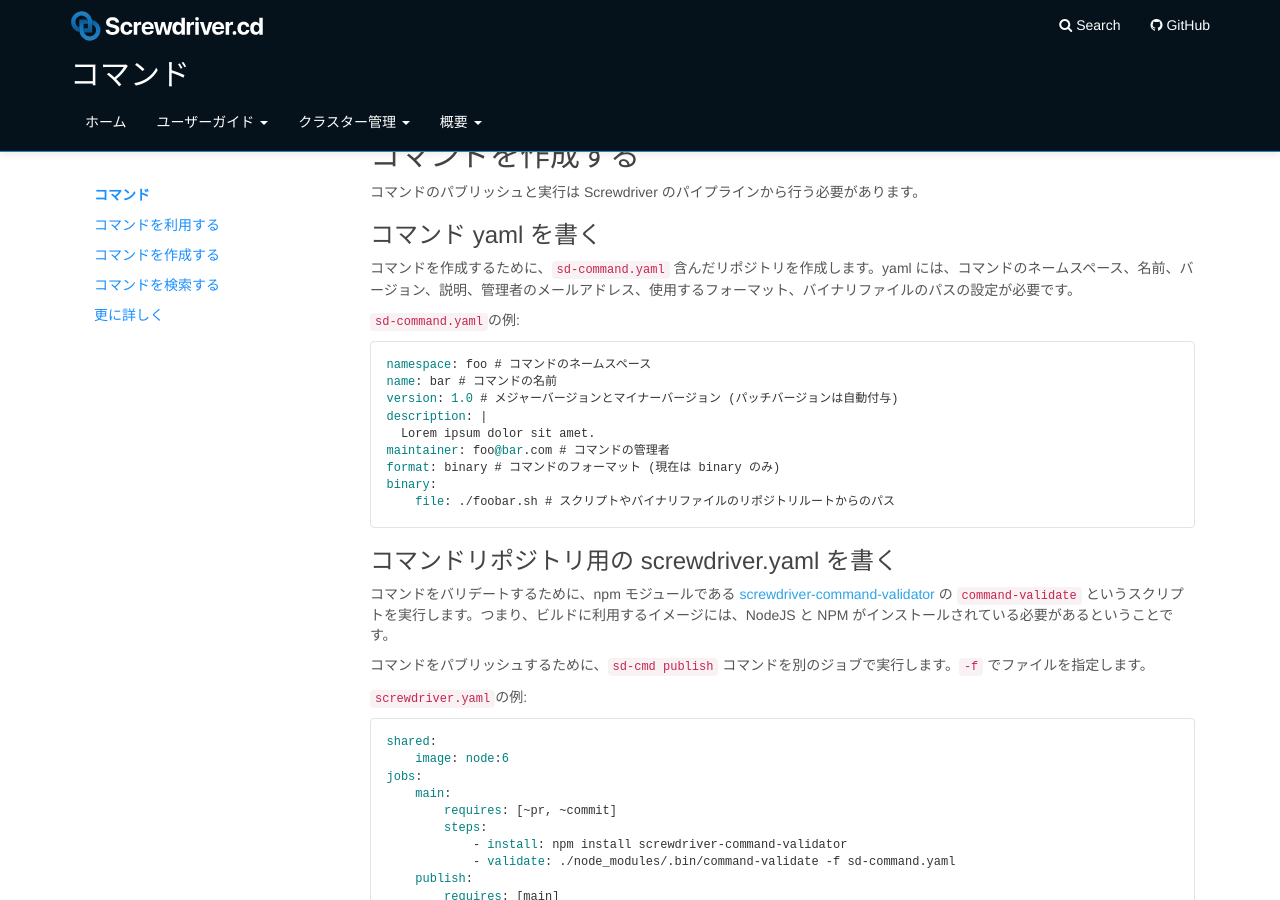
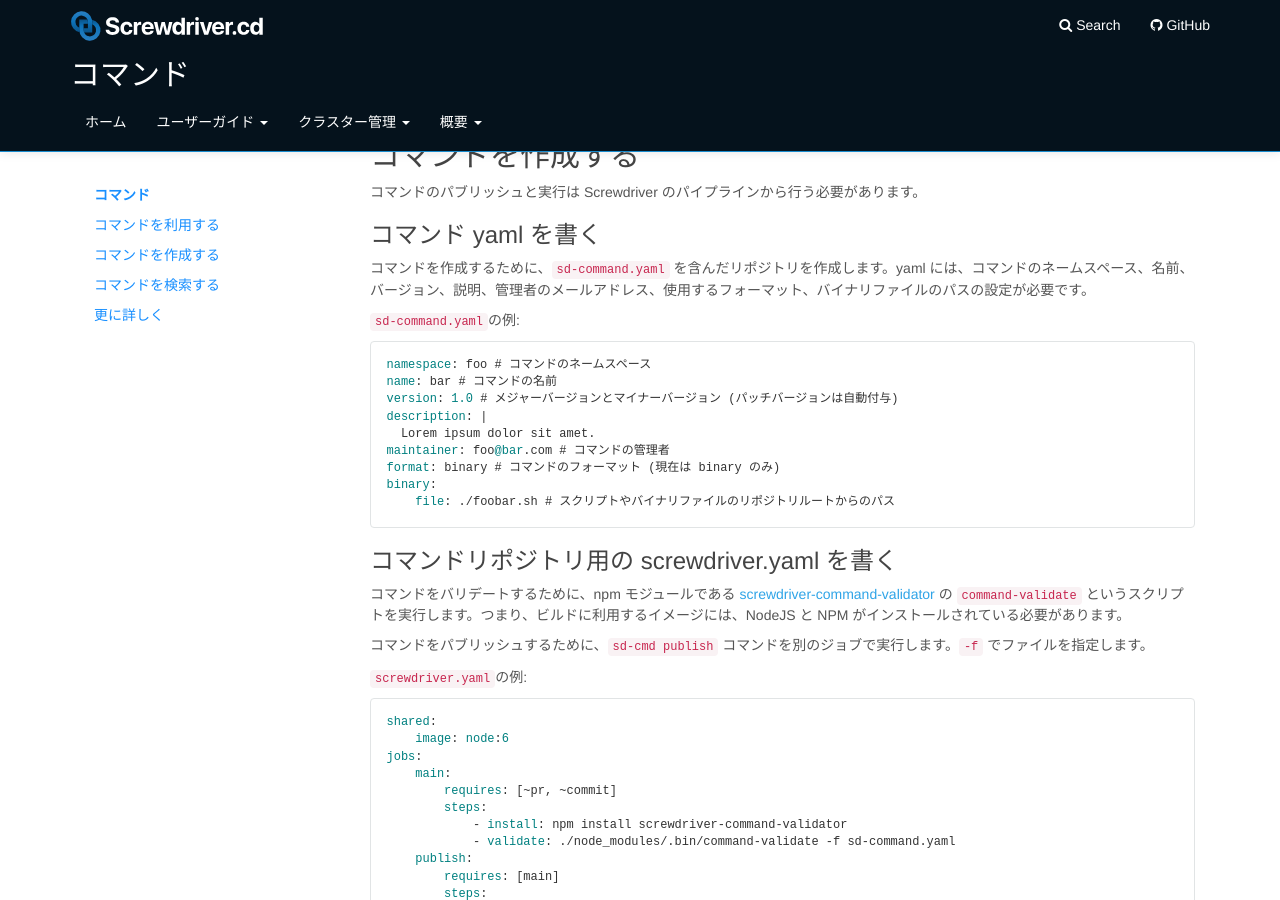
Before and after one commit to screwdriver-cd/guide, a Jekyll site: the page built from docs/ja/user-guide/commands.md, in a window 1280 px wide and 900 px high, scrolled down 726 px. Built offline with Jekyll 4.4.1, drawn with Linux system fonts in a browser that asks for light colours.

Commit message:
Update commands.md

```diff
--- a/docs/ja/user-guide/commands.md
+++ b/docs/ja/user-guide/commands.md
@@ -60,7 +60,7 @@ $ /opt/sd/commands/foo/bar/1.0.1/foobar.sh -baz sample
 
 ### コマンド yaml を書く
 
-コマンドを作成するために、`sd-command.yaml` 含んだリポジトリを作成します。yaml には、コマンドのネームスペース、名前、バージョン、説明、管理者のメールアドレス、使用するフォーマット、バイナリファイルのパスの設定が必要です。
+コマンドを作成するために、`sd-command.yaml` を含んだリポジトリを作成します。yaml には、コマンドのネームスペース、名前、バージョン、説明、管理者のメールアドレス、使用するフォーマット、バイナリファイルのパスの設定が必要です。
 
 `sd-command.yaml`の例:
 
@@ -78,7 +78,7 @@ binary:
 
 ### コマンドリポジトリ用の screwdriver.yaml を書く
 
-コマンドをバリデートするために、npm モジュールである [screwdriver-command-validator](https://github.com/screwdriver-cd/command-validator) の `command-validate` というスクリプトを実行します。つまり、ビルドに利用するイメージには、NodeJS と NPM がインストールされている必要があるということです。
+コマンドをバリデートするために、npm モジュールである [screwdriver-command-validator](https://github.com/screwdriver-cd/command-validator) の `command-validate` というスクリプトを実行します。つまり、ビルドに利用するイメージには、NodeJS と NPM がインストールされている必要があります。
 
 コマンドをパブリッシュするために、`sd-cmd publish` コマンドを別のジョブで実行します。`-f` でファイルを指定します。
 
```
